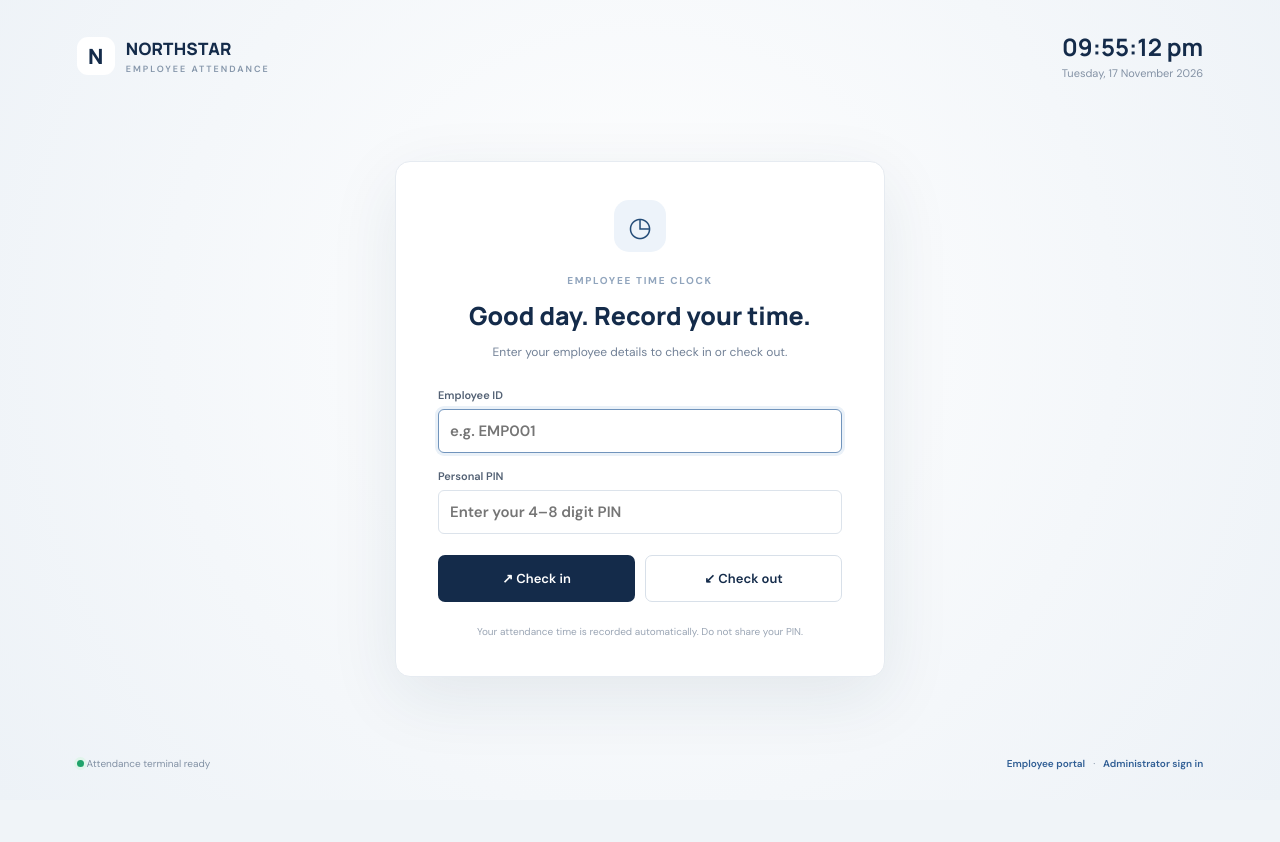
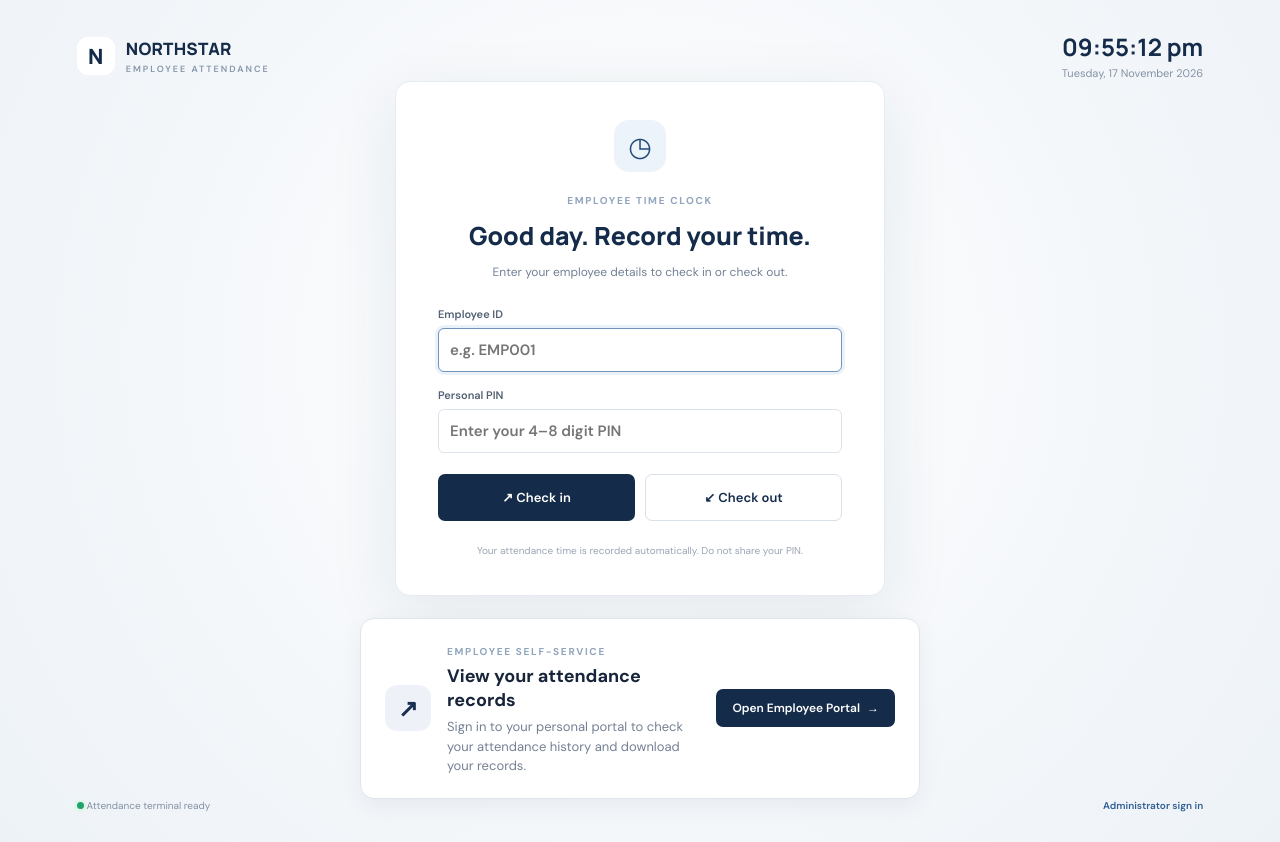
Before and after one commit to Slaat12/employee_attendance_system, a PHP site: page /employee/kiosk.php in a window 1280 px wide. Before the commit the page ends 770 px from the top, so only its background shows below. Run offline with PHP 8.4, Linux system fonts and the light colour scheme.

Commit message:
Show employee portal card below attendance kiosk

```diff
--- a/employee/kiosk.php
+++ b/employee/kiosk.php
@@ -55,5 +55,20 @@ require APP_ROOT . '/includes/header.php';
 <label>Personal PIN<input name="pin" type="password" inputmode="numeric" pattern="[0-9]{4,8}" maxlength="8" required placeholder="Enter your 4–8 digit PIN" autocomplete="off" <?= $prefillId !== '' ? 'autofocus' : '' ?>></label>
 <div class="kiosk-actions"><button class="btn primary" name="action" value="in">↗ Check in</button><button class="btn outline" name="action" value="out">↙ Check out</button></div></form>
 <p class="kiosk-help">Your attendance time is recorded automatically. Do not share your PIN.</p></div>
-<div class="kiosk-bottom"><span><i class="live-dot"></i> Attendance terminal ready</span><span><a href="<?= e(url('employee/portal.php')) ?>">Employee portal</a> &nbsp; · &nbsp; <?php if (Auth::isAdmin()): ?><a href="<?= e(url('admin/dashboard.php')) ?>">Administrator dashboard</a><?php else: ?><a href="<?= e(url('auth/login.php')) ?>">Administrator sign in</a><?php endif; ?></span></div></div>
+<section class="employee-portal-promo">
+    <div class="portal-promo-icon">↗</div>
+    <div class="portal-promo-copy">
+        <span class="eyebrow">EMPLOYEE SELF-SERVICE</span>
+        <h2>View your attendance records</h2>
+        <p>Sign in to your personal portal to check your attendance history and download your records.</p>
+    </div>
+    <a class="btn primary portal-promo-button" href="<?= e(url('employee/portal.php')) ?>">Open Employee Portal <span aria-hidden="true">→</span></a>
+</section>
+<style>
+.employee-portal-promo{width:min(560px,calc(100% - 32px));margin:22px auto 0;padding:22px 24px;display:flex;align-items:center;gap:16px;background:#fff;border:1px solid #dfe5ee;border-radius:14px;box-shadow:0 8px 24px rgba(20,35,60,.06)}
+.portal-promo-icon{width:46px;height:46px;flex:0 0 46px;display:grid;place-items:center;border-radius:12px;background:#eef2f8;color:#183153;font-size:24px;font-weight:700}
+.portal-promo-copy{flex:1;min-width:0}.portal-promo-copy h2{margin:5px 0;font-size:18px;color:#17243a}.portal-promo-copy p{margin:0;color:#758094;font-size:13px;line-height:1.5}.portal-promo-button{white-space:nowrap;text-decoration:none}
+@media(max-width:600px){.employee-portal-promo{align-items:flex-start;flex-wrap:wrap;padding:18px}.portal-promo-copy{flex:1 1 calc(100% - 64px)}.portal-promo-button{width:100%;justify-content:center;text-align:center}}
+</style>
+<div class="kiosk-bottom"><span><i class="live-dot"></i> Attendance terminal ready</span><span><?php if (Auth::isAdmin()): ?><a href="<?= e(url('admin/dashboard.php')) ?>">Administrator dashboard</a><?php else: ?><a href="<?= e(url('auth/login.php')) ?>">Administrator sign in</a><?php endif; ?></span></div></div>
 <?php require APP_ROOT . '/includes/end.php'; ?>
```
